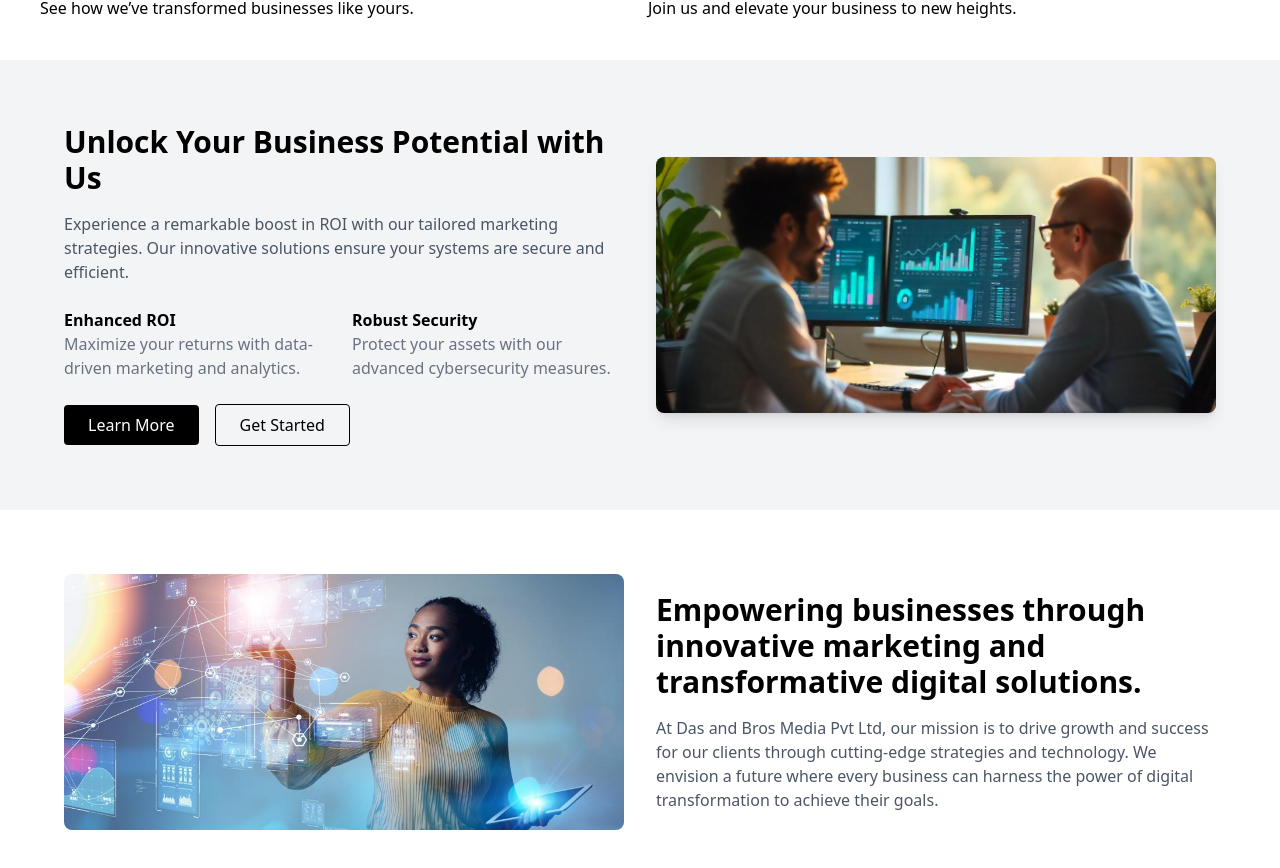
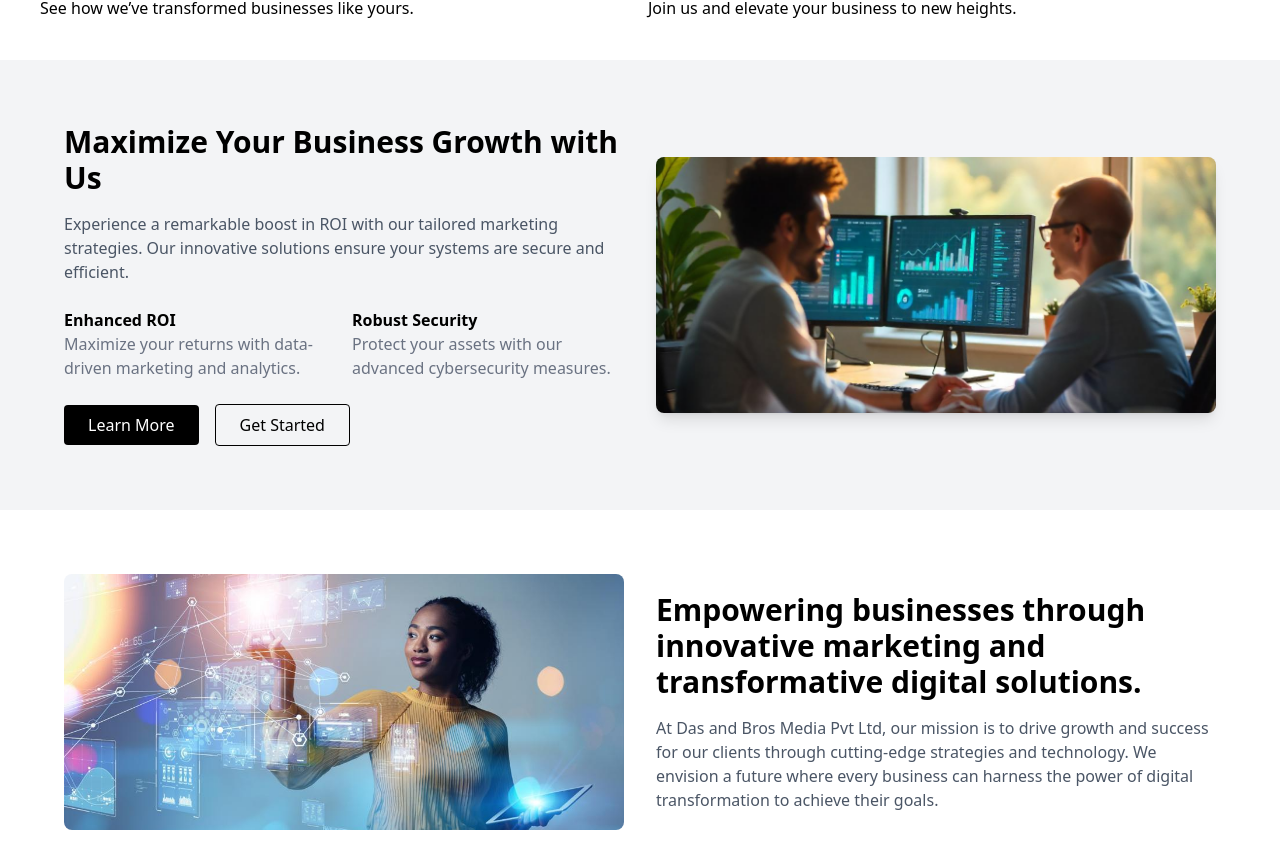
Before and after one commit to Ujjraj/Homepage-Das-And-Bros-Media, a React (Vite) app: page / in a window 1280 px wide. Shown: the part 1536-2404 px from the top of the page. Built offline with nearby package versions, Linux system fonts and the light colour scheme.

Commit message:
Benefits.jsx

```diff
--- a/src/components/Benefits.jsx
+++ b/src/components/Benefits.jsx
@@ -6,7 +6,7 @@ const Benefits = () => {
     <section className="py-16 px-8 bg-gray-100">
       <div className="max-w-6xl mx-auto grid md:grid-cols-2 gap-8 items-center">
         <div>
-          <h2 className="text-3xl font-bold mb-4">Unlock Your Business Potential with Us</h2>
+          <h2 className="text-3xl font-bold mb-4">Maximize Your Business Growth with Us</h2>
           <p className="text-gray-600 mb-6">
             Experience a remarkable boost in ROI with our tailored marketing
             strategies. Our innovative solutions ensure your systems are secure
```
